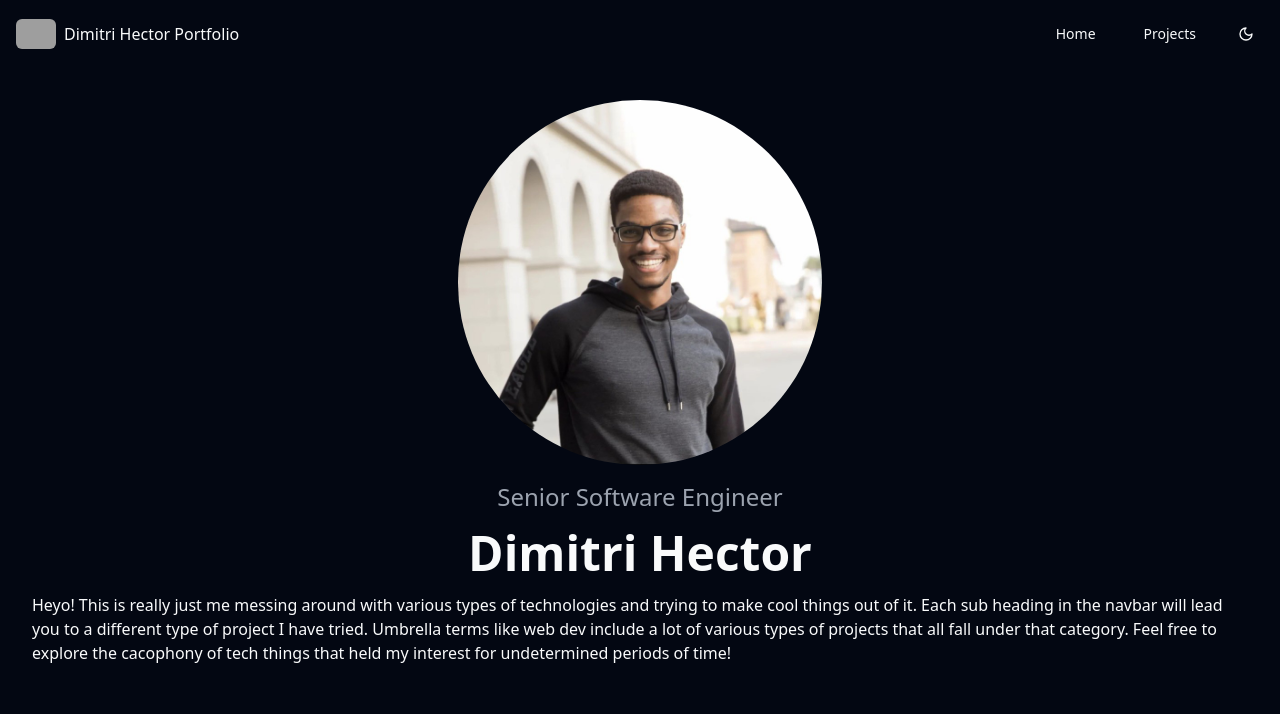
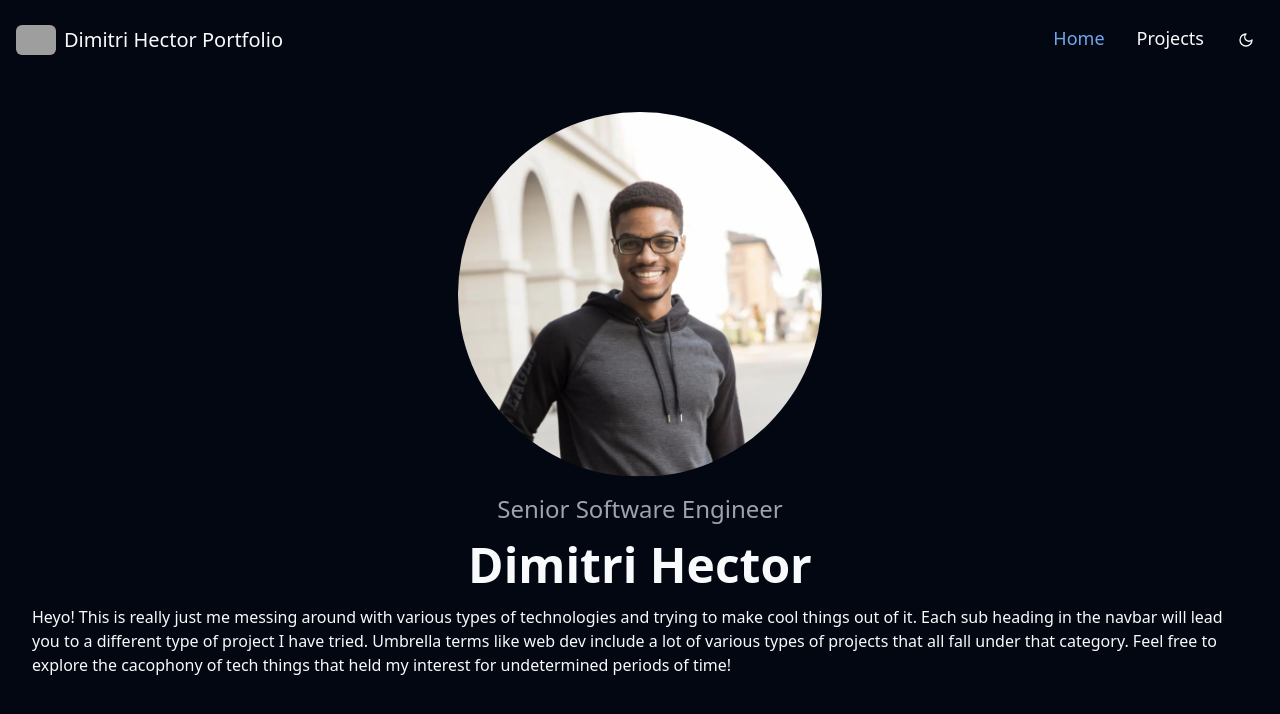
Before and after one commit to joshuahector86/portfolio, a React (Vite) app: page / in a window 1280 px wide. Shown: the top 714 px of the page. Built offline with nearby package versions, Linux system fonts and the light colour scheme; grey boxes are pictures that could not be loaded.

Commit message:
first draft of site done, will update as time goes on

```diff
--- a/src/components/layout/topbar.tsx
+++ b/src/components/layout/topbar.tsx
@@ -1,25 +1,46 @@
-import { Link } from "react-router-dom";
+import { Link, useLocation } from "react-router-dom";
 import Logo from "../../assets/logo.jpg";
-import { Button } from "../ui/button";
 import { ModeToggle } from "./mode-toggle";
 
 const Topbar = () => {
+  const location = useLocation();
+  const isActive = (path: string): boolean => {
+    return location.pathname === path;
+  };
+
+  const links = [
+    {
+      name: "Home",
+      href: "/",
+    },
+    {
+      name: "Projects",
+      href: "/projects",
+    },
+  ];
+
   return (
     <div className="flex justify-between p-4 items-center">
       <div className="hidden sm:block">
         <div className=" gap-2 items-center flex">
           <img src={Logo} alt="logo" className="w-10 rounded-md" />
-          <h1>Dimitri Hector Portfolio</h1>
+          <h1 className="text-xl">Dimitri Hector Portfolio</h1>
         </div>
       </div>
 
       <div className="flex gap-4 items-center">
-        <Link to={"/"}>
-          <Button variant={"ghost"}>Home</Button>
-        </Link>
-        <Link to={"/projects"}>
-          <Button variant={"ghost"}>Projects</Button>
-        </Link>
+        {links.map((link) => (
+          <Link
+            to={link.href}
+            key={link.name}
+            className={` p-2 text-lg border-b-4 border-transparent
+                hover:text-[#6ea8eb] flex
+                ${isActive(link.href) ? "text-[#6ea8eb]" : ""}`}
+          >
+            {link.name}
+          </Link>
+        ))}
+
         <ModeToggle />
       </div>
     </div>
--- a/src/pages/projects.tsx
+++ b/src/pages/projects.tsx
@@ -16,7 +16,7 @@ const Projects = () => {
       <div className="w-full flex flex-col items-center">
         {project_data.map((project) => (
           <>
-            <Card className="mt-2 sm:max-w-[70%]">
+            <Card key={project.projectName} className="mt-2 sm:max-w-[70%]">
               <CardHeader className="flex-row  justify-between items-center">
                 <h3 className="font-semibold sm:text-xl">
                   {project.projectName}
--- a/src/potfolio-data/project-data.ts
+++ b/src/potfolio-data/project-data.ts
@@ -4,14 +4,12 @@ import {
   everything_dash,
   hectorgram,
   personal_site,
-  portfolio_site_1,
-  portfolio_site_2,
 } from "@/assets";
 
 export const project_data = [
   {
     projectName: "Hectorgram",
-    url: "hhttps://hectorgram.vercel.app/",
+    url: "https://hectorgram.vercel.app/",
     projectImg: hectorgram,
     projectCaption:
       "Full Stack instagram clone that uses Appwrite backend as a service.",
@@ -43,18 +41,4 @@ export const project_data = [
     projectImg: personal_site,
     projectCaption: "Personal website.",
   },
-  {
-    projectName: "Portfolio Site - (Old)",
-    url: "https://joshuahector86.github.io/professional_site_2023/",
-    projectImg: portfolio_site_2,
-    projectCaption:
-      "An old portfolio site made with React Typescript, SCSS, and Bootstrap.",
-  },
-  {
-    projectName: "Portfolio Site - (Old)",
-    url: "https://joshuahector86.github.io/professional-site/",
-    projectImg: portfolio_site_1,
-    projectCaption:
-      "An old portfolio site made with React Typescript, SCSS, and Bootstrap.",
-  },
 ];
```
